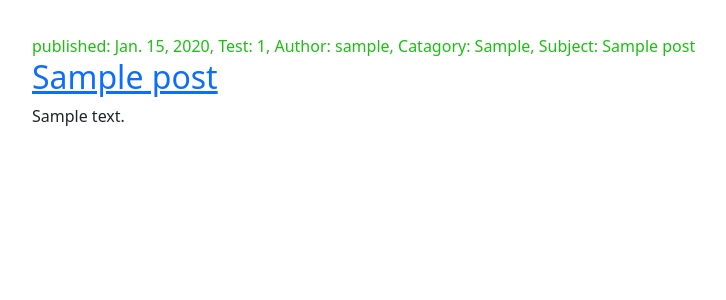
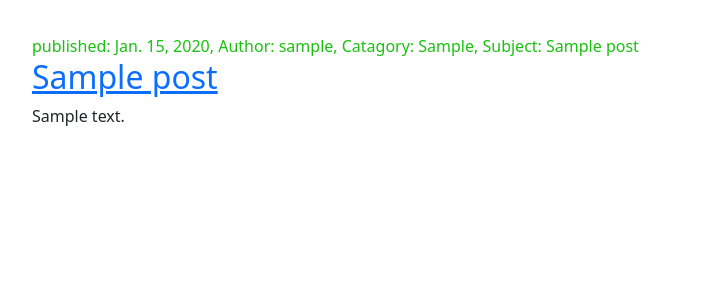
Before and after one commit to E-Designs/NewsBlog, a Django app: page / in a window 1280 px wide. Shown: the part 81-381 px from the top of the page, without its empty margins (50-776 px from the left). Run offline with Django 3.2, Linux system fonts and the light colour scheme; tables that the repository leaves empty hold one stand-in row (values such as "Sample post").

Commit message:
Removed test item.

```diff
--- a/blog/templates/blog/post_list.html
+++ b/blog/templates/blog/post_list.html
@@ -10,7 +10,6 @@
                 </div>
                 <time class="date">
                     published: {{ post.published_date }},
-                    Test: {{post.author.pk}},
                     Author: {{post.author}},
                     Catagory: {{post.catagory}},
                     Subject: {{post.subject}}
```
